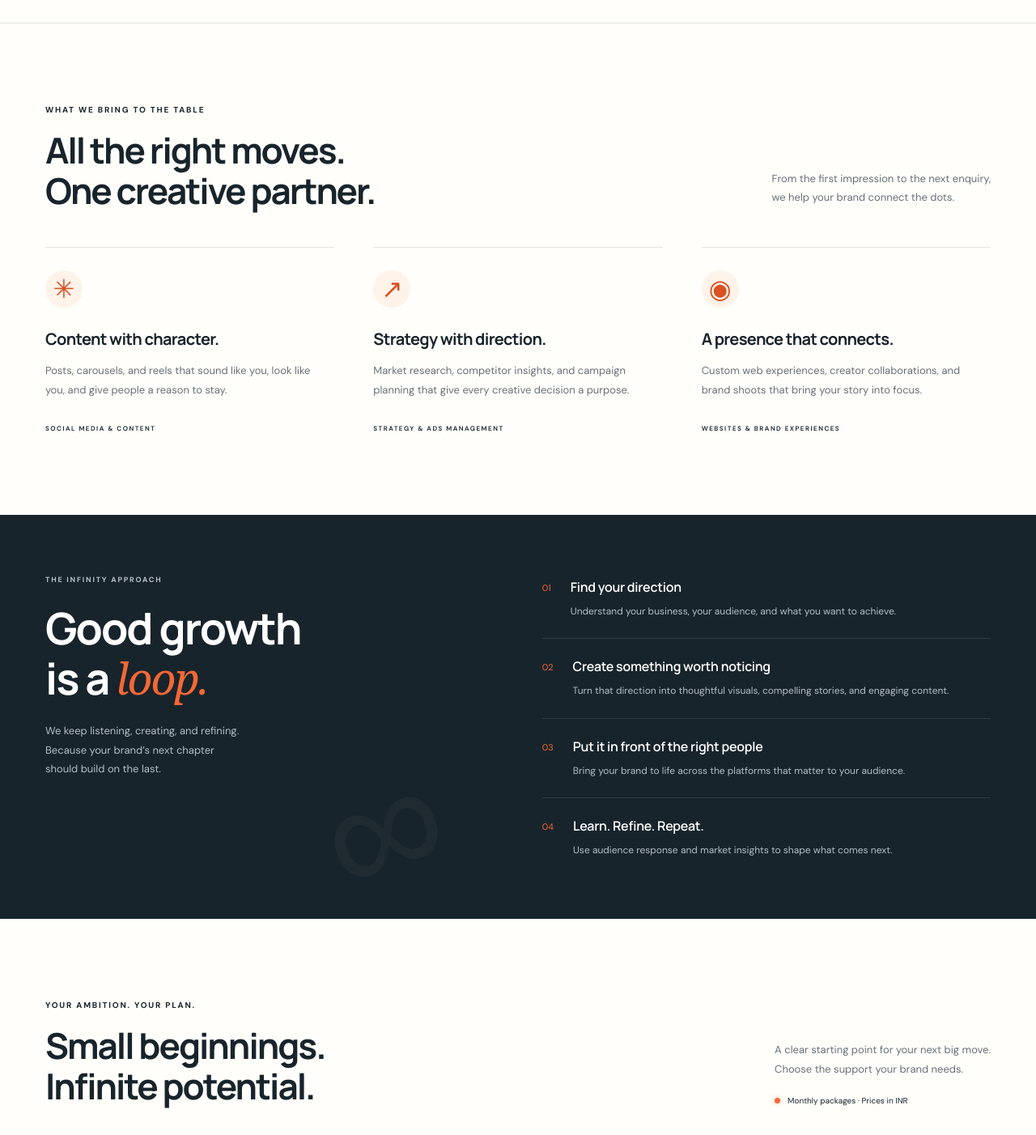
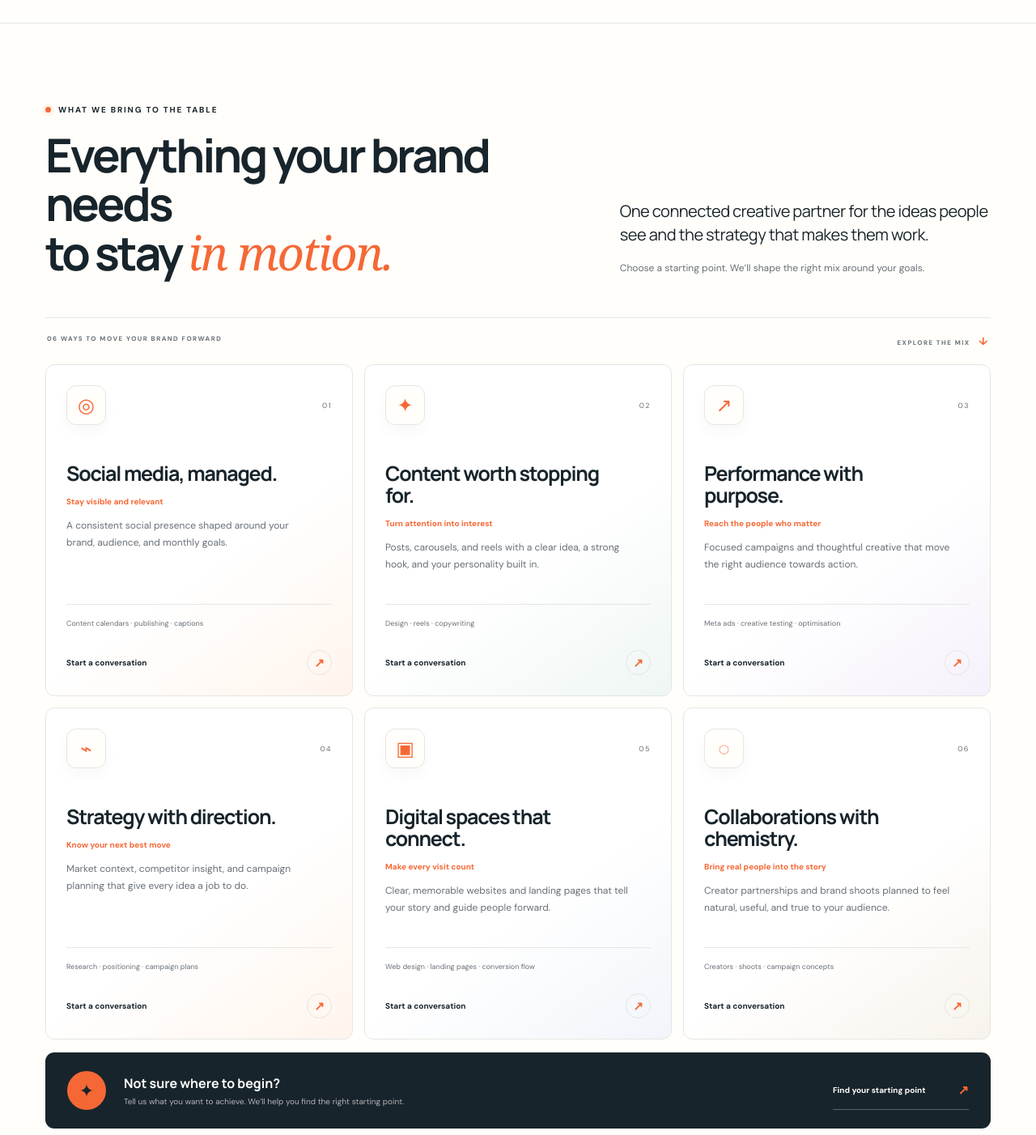
Before and after one commit to wdcs-raviparmar/infinity-loops, a React (Vite) app in the folder client/: page / in a window 1280 px wide. Shown: the part 845-2247 px from the top of the page at 81% size. Built offline with nearby package versions, Linux system fonts and the light colour scheme.

Commit message:
Update Site source

```diff
--- a/client/src/App.jsx
+++ b/client/src/App.jsx
@@ -46,10 +46,29 @@ function Hero({ paused, onToggleMotion }) { return <>
 
 </>; }
 
-function Services() { return <>
-<section className="services wrap section" id="services"><div className="section-heading"><div><p className="eyebrow">WHAT WE BRING TO THE TABLE</p><h2>All the right moves.<br />One creative partner.</h2></div><p>From the first impression to the next enquiry,<br />we help your brand connect the dots.</p></div><div className="service-grid"><article><div className="service-icon">✳</div><h3>Content with character.</h3><p>Posts, carousels, and reels that sound like you, look like you, and give people a reason to stay.</p><span>SOCIAL MEDIA & CONTENT</span></article><article><div className="service-icon">↗</div><h3>Strategy with direction.</h3><p>Market research, competitor insights, and campaign planning that give every creative decision a purpose.</p><span>STRATEGY & ADS MANAGEMENT</span></article><article><div className="service-icon">◉</div><h3>A presence that connects.</h3><p>Custom web experiences, creator collaborations, and brand shoots that bring your story into focus.</p><span>WEBSITES & BRAND EXPERIENCES</span></article></div></section>
+const services = [
+  { icon: '◎', title: 'Social media, managed.', outcome: 'Stay visible and relevant', copy: 'A consistent social presence shaped around your brand, audience, and monthly goals.', includes: 'Content calendars · publishing · captions' },
+  { icon: '✦', title: 'Content worth stopping for.', outcome: 'Turn attention into interest', copy: 'Posts, carousels, and reels with a clear idea, a strong hook, and your personality built in.', includes: 'Design · reels · copywriting' },
+  { icon: '↗', title: 'Performance with purpose.', outcome: 'Reach the people who matter', copy: 'Focused campaigns and thoughtful creative that move the right audience towards action.', includes: 'Meta ads · creative testing · optimisation' },
+  { icon: '⌁', title: 'Strategy with direction.', outcome: 'Know your next best move', copy: 'Market context, competitor insight, and campaign planning that give every idea a job to do.', includes: 'Research · positioning · campaign plans' },
+  { icon: '▣', title: 'Digital spaces that connect.', outcome: 'Make every visit count', copy: 'Clear, memorable websites and landing pages that tell your story and guide people forward.', includes: 'Web design · landing pages · conversion flow' },
+  { icon: '◌', title: 'Collaborations with chemistry.', outcome: 'Bring real people into the story', copy: 'Creator partnerships and brand shoots planned to feel natural, useful, and true to your audience.', includes: 'Creators · shoots · campaign concepts' },
+];
 
-</>; }
+function Services() { return <section className="services wrap section" id="services">
+  <div className="services-heading">
+    <div><p className="eyebrow"><span className="status-dot" /> WHAT WE BRING TO THE TABLE</p><h2>Everything your brand needs<br />to stay <em>in motion.</em></h2></div>
+    <div><p className="services-lead">One connected creative partner for the ideas people see and the strategy that makes them work.</p><p className="services-note">Choose a starting point. We’ll shape the right mix around your goals.</p></div>
+  </div>
+  <div className="services-meta"><span>06 WAYS TO MOVE YOUR BRAND FORWARD</span><span>EXPLORE THE MIX <b>↓</b></span></div>
+  <div className="service-grid">{services.map((service, index) => <article key={service.title}>
+    <div className="service-card-top"><span className="service-icon" aria-hidden="true">{service.icon}</span><span className="service-number">0{index + 1}</span></div>
+    <h3>{service.title}</h3><strong>{service.outcome}</strong><p>{service.copy}</p>
+    <div className="service-includes">{service.includes}</div>
+    <a href="#contact" aria-label={`Enquire about ${service.title}`}>Start a conversation <span>↗</span></a>
+  </article>)}</div>
+  <div className="service-cta"><span className="service-cta-mark">✦</span><div><strong>Not sure where to begin?</strong><p>Tell us what you want to achieve. We’ll help you find the right starting point.</p></div><a href="#contact">Find your starting point <span>↗</span></a></div>
+</section>; }
 
 function Approach() { return <>
 <section className="approach" id="approach"><div className="wrap approach-inner"><div className="approach-title"><p className="eyebrow">THE INFINITY APPROACH</p><h2>Good growth<br />is a <em>loop.</em></h2><p>We keep listening, creating, and refining.<br />Because your brand’s next chapter<br />should build on the last.</p><span className="approach-loop" aria-hidden="true">∞</span></div><div className="steps"><article><span>01</span><div><h3>Find your direction</h3><p>Understand your business, your audience, and what you want to achieve.</p></div></article><article><span>02</span><div><h3>Create something worth noticing</h3><p>Turn that direction into thoughtful visuals, compelling stories, and engaging content.</p></div></article><article><span>03</span><div><h3>Put it in front of the right people</h3><p>Bring your brand to life across the platforms that matter to your audience.</p></div></article><article><span>04</span><div><h3>Learn. Refine. Repeat.</h3><p>Use audience response and market insights to shape what comes next.</p></div></article></div></div></section>
--- a/client/src/style.css
+++ b/client/src/style.css
@@ -113,3 +113,42 @@
 @media (max-width: 760px) { .header { gap: 8px; } .header .brand-logo { width: 195px; } }
 @media (max-width: 350px) { .header .brand-logo { width: 175px; } }
 @media (prefers-reduced-motion: reduce) { .theme-toggle { transition: none; } .theme-toggle:hover { transform: none; } }
+
+/* A fuller service menu, built in the Infinity Loops visual language. */
+.services-heading{display:grid;grid-template-columns:1.15fr .85fr;gap:90px;align-items:end;margin-bottom:50px}
+.services-heading .eyebrow{margin-bottom:19px}.services-heading h2{font-size:clamp(43px,4.5vw,64px);letter-spacing:-3.2px;line-height:1.05}
+.services-heading h2 em{letter-spacing:-2px}.services-heading>div:last-child{max-width:465px;justify-self:end}
+.services-lead{font-family:var(--display);font-size:20px;line-height:1.45;letter-spacing:-.5px;margin-bottom:17px}
+.services-note{font-size:12px;line-height:1.75;color:var(--muted);margin:0}
+.services-meta{display:flex;justify-content:space-between;gap:25px;padding:20px 2px;border-top:1px solid var(--line);font-size:8px;font-weight:700;letter-spacing:1.45px;color:var(--muted)}
+.services-meta b{color:var(--orange);font-size:13px;margin-left:7px}
+.services .service-grid{display:grid;grid-template-columns:repeat(3,minmax(0,1fr));gap:14px}
+.services .service-grid article{display:flex;flex-direction:column;min-height:410px;padding:25px;border:1px solid var(--line);border-radius:11px;background:linear-gradient(145deg,var(--surface) 58%,#fff4ec);overflow:hidden;position:relative;transition:border-color .25s,box-shadow .25s,transform .3s cubic-bezier(.16,1,.3,1)}
+.services .service-grid article:nth-child(2){background:linear-gradient(145deg,var(--surface) 58%,#eef6f3)}
+.services .service-grid article:nth-child(3){background:linear-gradient(145deg,var(--surface) 58%,#f5f1fb)}
+.services .service-grid article:nth-child(4){background:linear-gradient(145deg,var(--surface) 58%,#fff4ec)}
+.services .service-grid article:nth-child(5){background:linear-gradient(145deg,var(--surface) 58%,#f1f5fa)}
+.services .service-grid article:nth-child(6){background:linear-gradient(145deg,var(--surface) 58%,#f8f3ec)}
+.service-card-top{display:flex;align-items:center;justify-content:space-between;margin-bottom:46px}
+.services .service-icon{width:49px;height:49px;margin:0;border-radius:12px;background:var(--paper);border:1px solid var(--line);font-size:24px;color:var(--orange);box-shadow:0 8px 18px #18242b08}
+.service-number{font-size:9px;letter-spacing:1.5px;color:var(--muted)}
+.services .service-grid h3{font-size:25px;line-height:1.08;letter-spacing:-1.2px;margin:0 0 15px;max-width:270px}
+.services .service-grid strong{display:block;font-size:10px;color:var(--orange);margin-bottom:13px}
+.services .service-grid p{font-size:12px;line-height:1.75;color:var(--muted);margin:0 0 22px;max-width:310px}
+.service-includes{border-top:1px solid var(--line);padding-top:17px;margin-top:auto;color:var(--muted);font-size:9px;line-height:1.55}
+.services .service-grid a{display:flex;justify-content:space-between;align-items:center;margin-top:25px;font-size:10px;font-weight:700}
+.services .service-grid a span{display:grid;place-items:center;width:31px;height:31px;border:1px solid var(--line);border-radius:50%;font-size:15px;color:var(--orange);transition:transform .25s,background .25s}
+.services .service-grid article:hover{border-color:#f5683670;box-shadow:0 20px 48px #18242b0b;transform:translateY(-5px)}
+.services .service-grid article:hover a span{background:var(--orange);color:#18242b;transform:rotate(45deg)}
+.services .service-grid article:hover .service-icon{transform:rotate(8deg) scale(1.05)}
+.service-cta{display:grid;grid-template-columns:auto 1fr auto;align-items:center;gap:22px;margin-top:16px;padding:23px 27px;border-radius:11px;background:var(--ink);color:var(--paper)}
+.service-cta-mark{display:grid;place-items:center;width:48px;height:48px;border-radius:50%;background:var(--orange);color:#18242b;font-size:22px}
+.service-cta strong{font-family:var(--display);font-size:16px}.service-cta p{color:#ffffffa8;font-size:10px;margin:5px 0 0}
+.service-cta a{display:flex;align-items:center;gap:40px;padding:13px 0;border-bottom:1px solid #ffffff4a;font-size:10px;font-weight:700}.service-cta a span{font-size:16px;color:var(--orange)}
+:root[data-theme="dark"] .services .service-grid article{background:linear-gradient(145deg,var(--surface) 62%,#2b211d)}
+:root[data-theme="dark"] .services .service-grid article:nth-child(2),:root[data-theme="dark"] .services .service-grid article:nth-child(5){background:linear-gradient(145deg,var(--surface) 62%,#1d2b2c)}
+:root[data-theme="dark"] .services .service-grid article:nth-child(3),:root[data-theme="dark"] .services .service-grid article:nth-child(6){background:linear-gradient(145deg,var(--surface) 62%,#28242e)}
+:root[data-theme="dark"] .service-cta{background:#0b1216;color:#f3f1eb}:root[data-theme="dark"] .service-cta p{color:#abb6bd}
+@media(prefers-reduced-motion:no-preference){.service-grid>article:nth-child(4){transition-delay:210ms}.service-grid>article:nth-child(5){transition-delay:280ms}.service-grid>article:nth-child(6){transition-delay:350ms}.services .service-grid article:hover{transition-delay:0s}}
+@media(max-width:900px){.services-heading{grid-template-columns:1fr 1fr;gap:40px}.services-heading h2{font-size:43px}.services .service-grid{grid-template-columns:repeat(2,minmax(0,1fr))}.services .service-grid article{min-height:390px}.service-cta{grid-template-columns:auto 1fr}.service-cta a{grid-column:2;justify-self:start;min-width:220px}}
+@media(max-width:760px){.services-heading{display:block;margin-bottom:32px}.services-heading h2{font-size:39px;letter-spacing:-2px}.services-heading>div:last-child{margin-top:25px;max-width:none}.services-lead{font-size:17px}.services-meta span:last-child{display:none}.services .service-grid{grid-template-columns:1fr;gap:12px}.services .service-grid article{display:flex;min-height:355px;padding:23px}.service-card-top{margin-bottom:33px}.services .service-grid h3{font-size:25px}.services .service-grid p{font-size:12px;margin-bottom:20px}.service-includes{font-size:9px}.service-cta{grid-template-columns:auto 1fr;padding:22px 20px;gap:16px}.service-cta-mark{width:43px;height:43px}.service-cta a{grid-column:1/-1;width:100%;justify-content:space-between}.service-cta p{line-height:1.6}}
```
